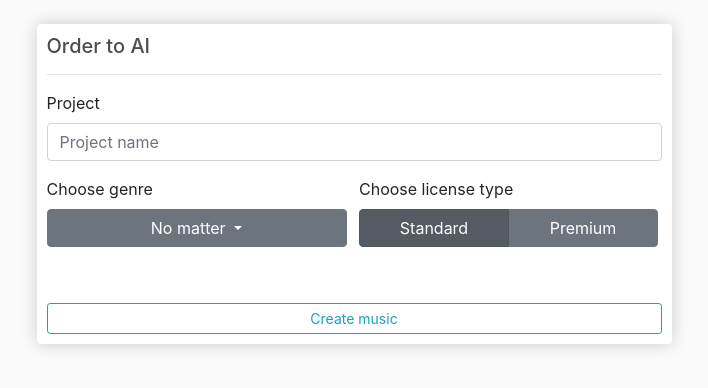
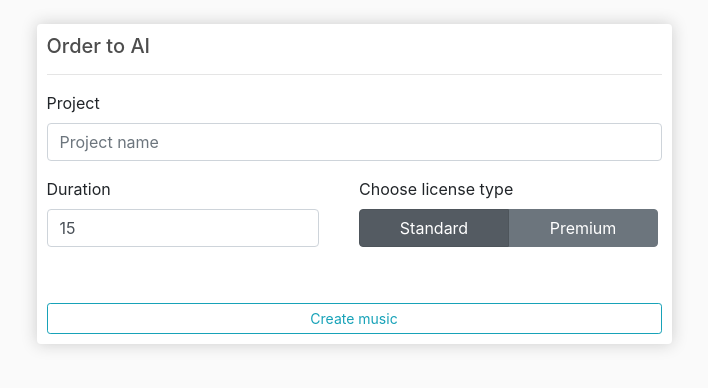
Before and after one commit to mishabeliy15/musicai, a Django app: page /ai_order/ in a window 1280 px wide. Shown: the part 66-454 px from the top of the page, without its empty margins (286-994 px from the left). Run offline with Django 4.2, Linux system fonts and the light colour scheme; data comes from the database, SQL or seed files in the repository; some libraries are stand-ins or nearby versions.

Commit message:
ai order duration

```diff
--- a/Diploma/store/models.py
+++ b/Diploma/store/models.py
@@ -244,3 +244,4 @@ class AiOrder(models.Model):
     license_file = models.FileField(upload_to='files/', max_length=200, null=True)
     price = models.FloatField(default=5)
     project = models.CharField(max_length=200, null=True)
+    duration = models.IntegerField(default=15)
--- a/Diploma/store/templates/store/ai_order.html
+++ b/Diploma/store/templates/store/ai_order.html
@@ -20,18 +20,8 @@
 
                         <div class="form-row">
                             <div class="form-group col-md-6">
-                                <label for="license" class="form-label" style="display: block">Choose genre</label>
-                                <div class="dropdown">
-                                  <button class="btn btn-secondary dropdown-toggle" style="width: 300px" type="button" id="dropdownMenuButton" data-toggle="dropdown" aria-haspopup="true" aria-expanded="false">
-                                      <span id="selected_genre_name">No matter</span>
-                                  </button>
-                                  <div class="dropdown-menu" aria-labelledby="dropdownMenuButton">
-                                      <input type="hidden" name="genre_id" id="genre_id" value="0"/>
-                                      {% for genre in genres %}
-                                      <button type="button" class="dropdown-item" onclick="genreChosen({{ genre.id }}, '{{ genre.name }}')">{{ genre.name }}</button>
-                                      {% endfor %}
-                                  </div>
-                                </div>
+                                <label for="license" class="form-label" style="display: block">Duration</label>
+                                <input id="duration" type="number" class="form-control" style="width: 90%" value="15">
                             </div>
 
                             <div class="form-group col-md-6">
@@ -60,11 +50,6 @@
 
     <script>
 
-        function genreChosen(genreId, genreName) {
-            document.getElementById('genre_id').value = genreId;
-            document.getElementById('selected_genre_name').innerHTML = genreName;
-        }
-
         let orderForm = document.getElementById("order_form");
 
         orderForm.addEventListener('submit', async function(e) {
@@ -72,7 +57,7 @@
 
             let orderData = {
                 "project" : orderForm.project.value,
-                "genre_id": orderForm.genre_id.value,
+                "duration": orderForm.duration.value,
                 "is_premium": orderForm.premium.checked
             };
 
--- a/Diploma/store/views.py
+++ b/Diploma/store/views.py
@@ -293,10 +293,10 @@ def aiOrderPrepare(request):
         customer=request.user.customer, completed=False,
         defaults={
             'customer': request.user.customer,
-            'genre_id': data['genre_id'],
             'is_premium': data['is_premium'],
             'project': data['project'],
-            'price': 15 if data['is_premium'] else 5
+            'price': 15 if data['is_premium'] else 5,
+            'duration': data['duration']
         }
     )
 
@@ -380,7 +380,7 @@ def aiGenerate(request):
         guid = str(uuid.uuid4().hex)
         os.makedirs('generated/' + guid)
 
-        command = getPolyphonyCommand(guid=guid)
+        command = getPolyphonyCommand(guid=guid, duration=order.duration)
         proc = subprocess.Popen((command), shell=True)
         proc.wait()
 
@@ -412,18 +412,19 @@ def aiGenerate(request):
     return render(request, 'store/ai_generated.html', context)
 
 
-def getPolyphonyCommand(guid):
+def getPolyphonyCommand(guid, duration):
+    steps = 128 * duration / 16
     return 'python3 magenta/magenta/models/polyphony_rnn/polyphony_rnn_generate.py \
                 --bundle_file=magenta/models/polyphony_rnn.mag \
                 --output_dir=generated/' + guid + ' \
                 --num_outputs=1 \
-                --num_steps=128 \
+                --num_steps=' + steps + ' \
                 --primer_pitches="[67,64,60]" \
                 --condition_on_primer=true \
                 --inject_primer_during_generation=false'
 
 
-def getMelodyCommand(guid):
+def getMelodyCommand(guid, duration):
     return 'python3 magenta/magenta/models/melody_rnn/melody_rnn_generate.py \
             --config=attention_rnn \
             --bundle_file=magenta/models/attention_rnn.mag \
```
